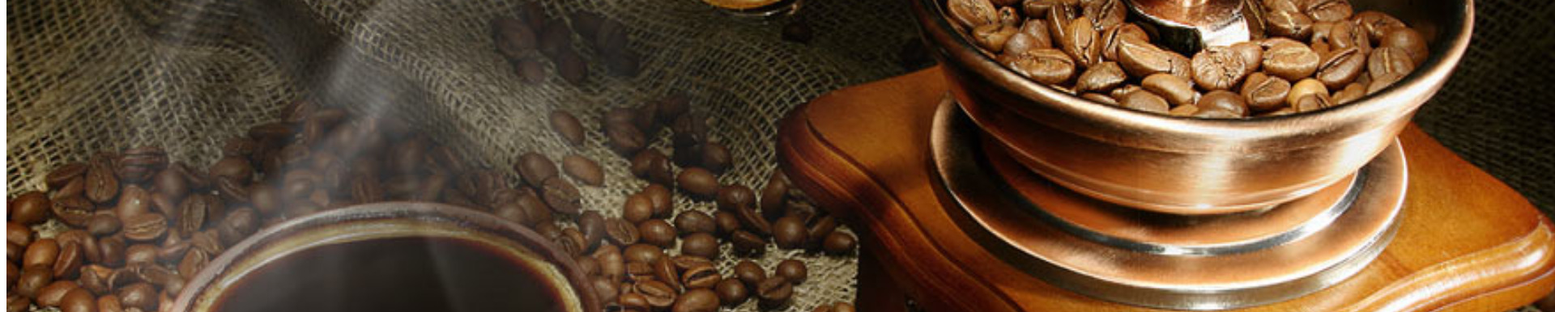
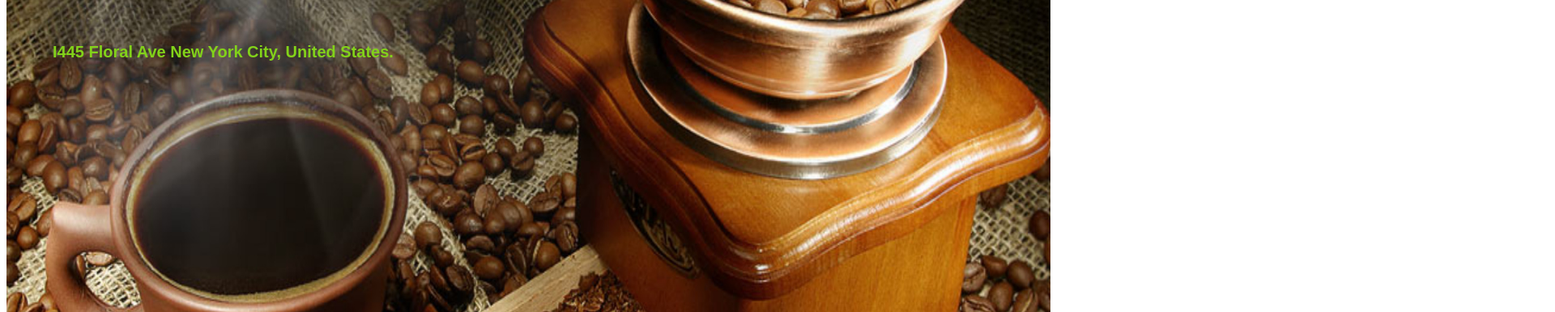
Before and after one commit to Abinmbaby/coffeeproject, a plain HTML site: page index.HTML in a window 1280 px wide. Shown: the part 341-727 px from the top of the page at 81% size, 1920 px wide, since content can reach past the window. Drawn offline with Linux system fonts and the light colour scheme.

Commit message:
modified recently

```diff
--- a/index.HTML
+++ b/index.HTML
@@ -6,7 +6,7 @@
     <meta http-equiv="X-UA-Compatible" content="IE=edge">
     <meta name="viewport" content="width=device-width, initial-scale=1.0">
     <title>Document</title>
-    <link rel="stylesheet" href="/COFFEE.CSS">
+    <link rel="stylesheet" href="/style.CSS">
     <script src="https://kit.fontawesome.com/ab3a040ed0.js" crossorigin="anonymous"></script>
 </head>
 
```
